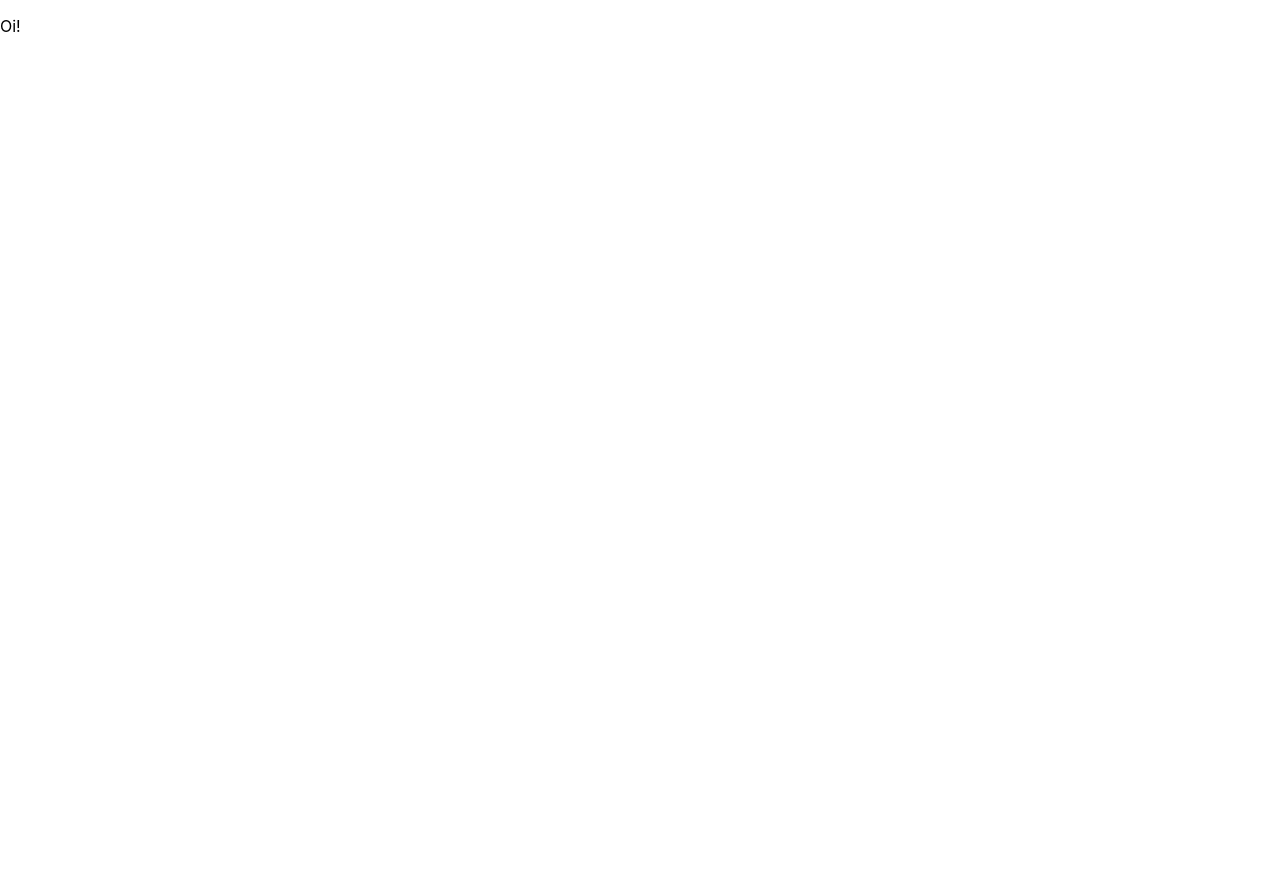
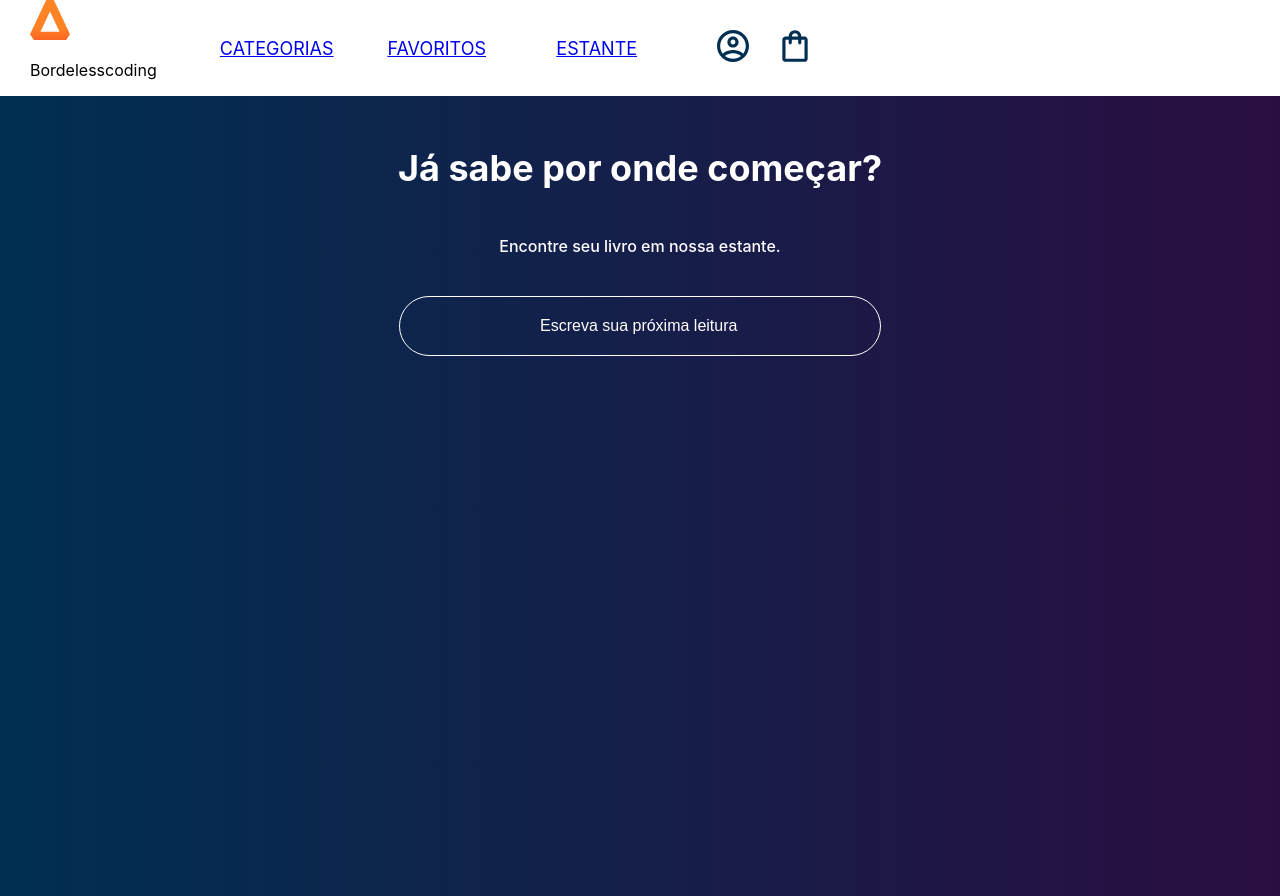
Before and after one commit to MarcosRBjunior/FullStack, a React (Create React App) app: page /favoritos in a window 1280 px wide. Before the commit the page ends 800 px from the top, so only its background shows below. Built offline with nearby package versions, Linux system fonts and the light colour scheme.

Commit message:
Feat: Favorites page

```diff
--- a/src/App.js
+++ /dev/null
@@ -1,24 +0,0 @@
-import Header from './componentes/Header';
-import Pesquisa from './componentes/Pesquisa';
-import styled from 'styled-components';
-import UltimosLancamentos from './componentes/UltimosLancamentos';
-
-const AppContainer = styled.div`
-      width: 100vw;
-      height: 100vh;
-      background-image: linear-gradient(90deg, #002f52, #2a0e41);
-`
-
-
-
-function App() {
-  return (
-    <AppContainer>
-      <Header/>
-      <Pesquisa/>
-      <UltimosLancamentos/>
-    </AppContainer>
-  );
-}
-
-export default App;
--- a/src/componentes/Header/index.js
+++ b/src/componentes/Header/index.js
@@ -2,18 +2,29 @@
 import Logo from "../Logo";
 import OpcoesHeader from "../OpcoesHeader";
 import styled from "styled-components";
+import { Link } from 'react-router-dom';
 
 const HeaderContainer = styled.header`
     background-color: #FFF;
     display: flex;
     justify-content: flex-start;
     padding: 0 30px;
+    position: sticky;
+    top: 0;
+    z-index: 10;
+`
+
+const LogoLink = styled(Link)`
+    text-decoration: none;
+    color: inherit;
 `
 
 function Header() {
     return (
         <HeaderContainer>
-            <Logo/>
+            <LogoLink to="/">
+                <Logo/>
+            </LogoLink>
             <OpcoesHeader/>
             <IconesHeader/>
         </HeaderContainer>
--- a/src/componentes/OpcoesHeader/index.js
+++ b/src/componentes/OpcoesHeader/index.js
@@ -19,13 +19,13 @@
 `
 
 
-const textoOpcoes = ['Categorias', 'Favoritos', 'Estante'];
+const textoOpcoes = ['CATEGORIAS', 'FAVORITOS', 'ESTANTE'];
 
 function OpcoesHeader() {
     return (
         <Opcoes>
             { textoOpcoes.map( (texto) => (
-                <Link to={`/${texto.toLowerCase()}`}>
+                <Link key={texto} to={`/${texto.toLowerCase()}`}>
                     <Opcao><p>{texto}</p></Opcao>
                 </Link>
             ) ) }
--- a/src/index.js
+++ b/src/index.js
@@ -1,9 +1,11 @@
 import React from 'react';
 import ReactDOM from 'react-dom/client';
-import App from './App';
 import { BrowserRouter, Routes, Route } from 'react-router-dom';
 import reportWebVitals from './reportWebVitals';
 import {createGlobalStyle} from 'styled-components';
+import Header from './componentes/Header';
+import Home from './rotas/Home';
+import Favoritos from './rotas/Favoritos';
 
 
 const GlobalStyle = createGlobalStyle`
@@ -32,11 +34,12 @@
   <React.StrictMode>
     <GlobalStyle />
     <BrowserRouter>
+      <Header />
       <Routes>
         <Route path="/categorias" element={<p>Oi!</p>} />
-        <Route path="/favoritos" element={<p>Oi!</p>} />
+        <Route path="/favoritos" element={<Favoritos />} />
         <Route path="/estante" element={<p>Oi!</p>} />
-        <Route path="/" element={<App />} />
+        <Route path="/" element={<Home />} />
       </Routes>
     </BrowserRouter>
   </React.StrictMode>
--- /dev/null
+++ b/src/rotas/Favoritos.js
@@ -0,0 +1,18 @@
+import Pesquisa from '../componentes/Pesquisa';
+import styled from 'styled-components';
+
+const AppContainer = styled.div`
+      width: 100vw;
+      height: 100vh;
+      background-image: linear-gradient(90deg, #002f52, #2a0e41);
+`;
+
+function Favoritos() {
+  return (
+    <AppContainer>
+      <Pesquisa />
+    </AppContainer>
+  );
+}
+
+export default Favoritos;
--- /dev/null
+++ b/src/rotas/Home.js
@@ -0,0 +1,20 @@
+import Pesquisa from '../componentes/Pesquisa';
+import styled from 'styled-components';
+import UltimosLancamentos from '../componentes/UltimosLancamentos';
+
+const AppContainer = styled.div`
+      width: 100vw;
+      height: 100vh;
+      background-image: linear-gradient(90deg, #002f52, #2a0e41);
+`;
+
+function Home() {
+  return (
+    <AppContainer>
+      <Pesquisa />
+      <UltimosLancamentos />
+    </AppContainer>
+  );
+}
+
+export default Home;
```
Also changed, not shown: 1 other file (tests, documents, lock files or other folders).
